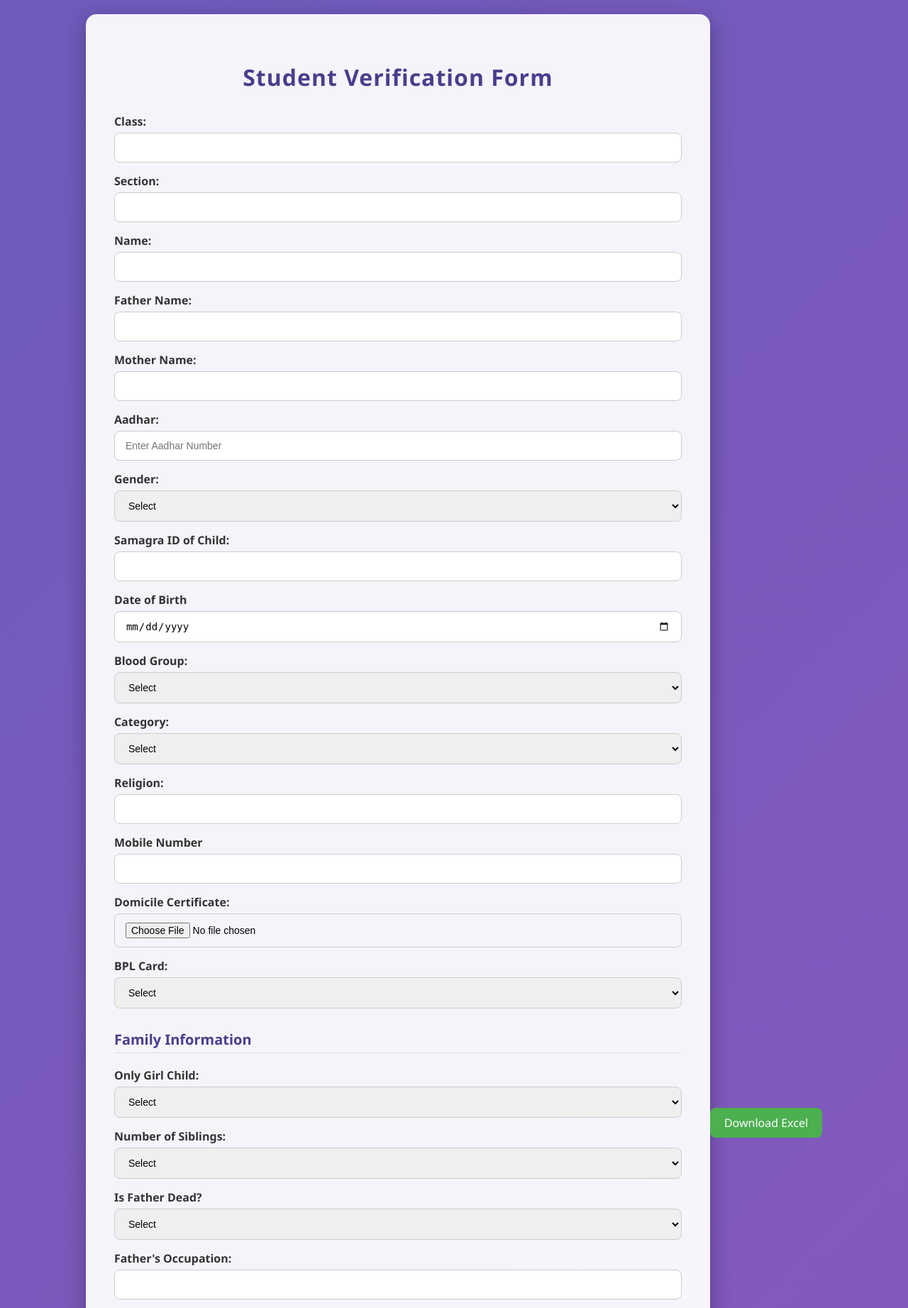
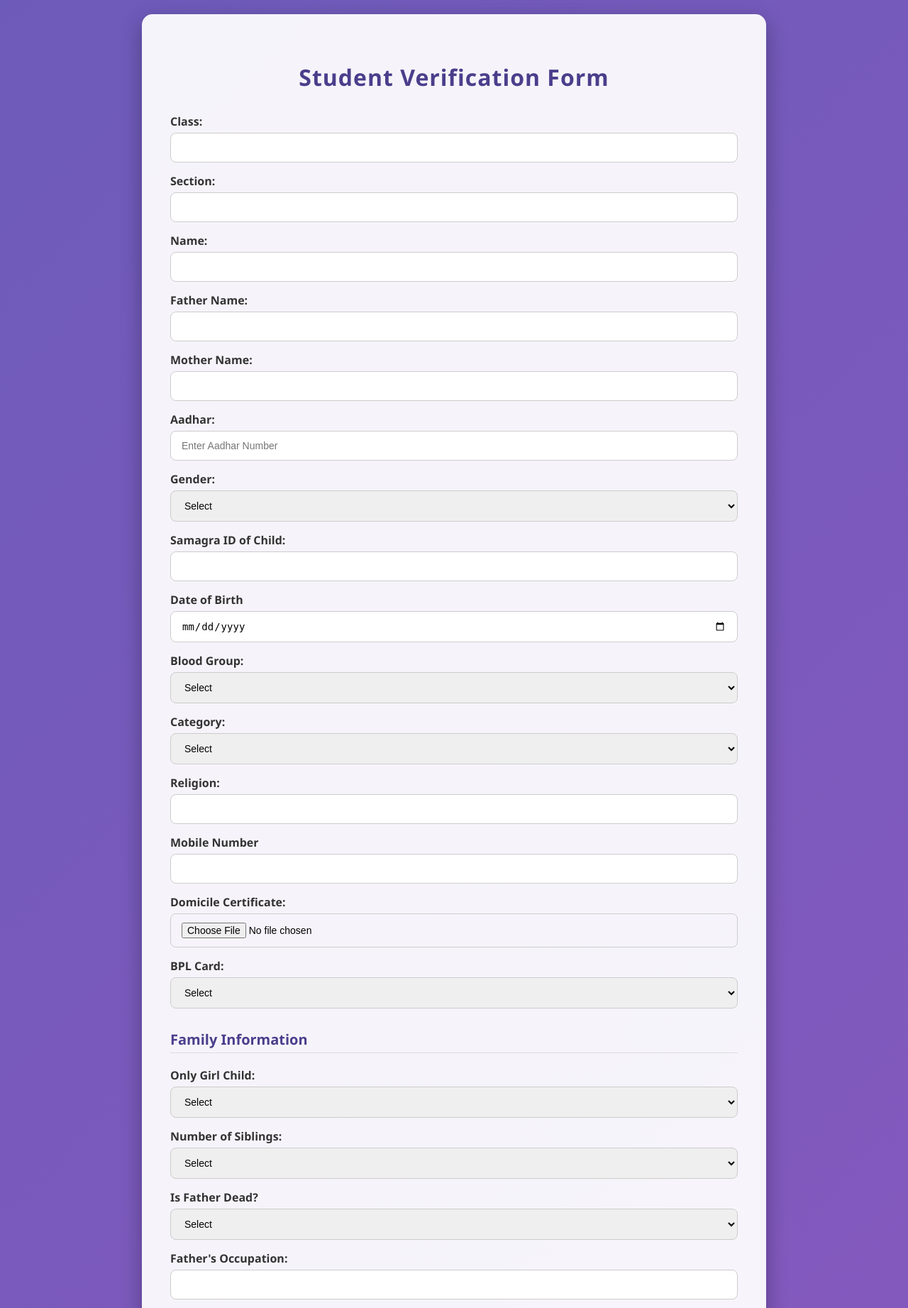
Before and after one commit to NadeemAhamadMansuri/student-verification-form, a Flask app: template templates/index.html in a window 1280 px wide. Shown: the top 1843 px of the page at 71% size. Run offline with Flask 3, Linux system fonts and the light colour scheme; the template is opened without the code that fills it, so the values that code supplies are empty; parts of the project's set-up code (start-up, migrations or seed data) failed here and were passed over.

Commit message:
Removed public download button

```diff
--- a/templates/index.html
+++ b/templates/index.html
@@ -307,9 +307,7 @@
       <button type="submit">Submit</button>
     </form>
   </div>
-<a href="/download_excel" style="display: inline-block; margin-top: 20px; background: #4CAF50; color: white; padding: 10px 20px; border-radius: 8px; text-decoration: none;">
-  Download Excel
-</a>
+
 
   <script>
     document.getElementById("category").addEventListener("change", function() {
```
